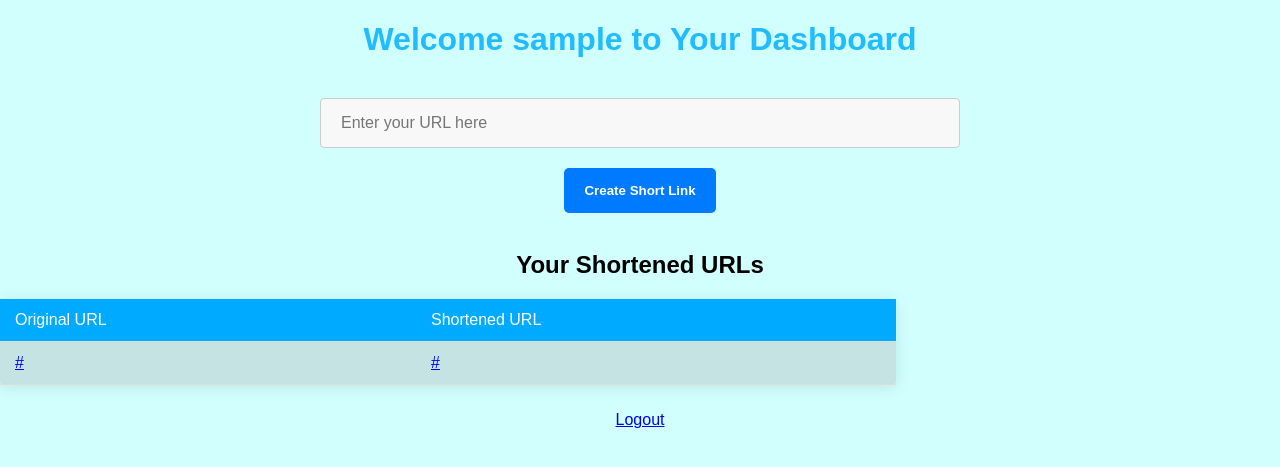
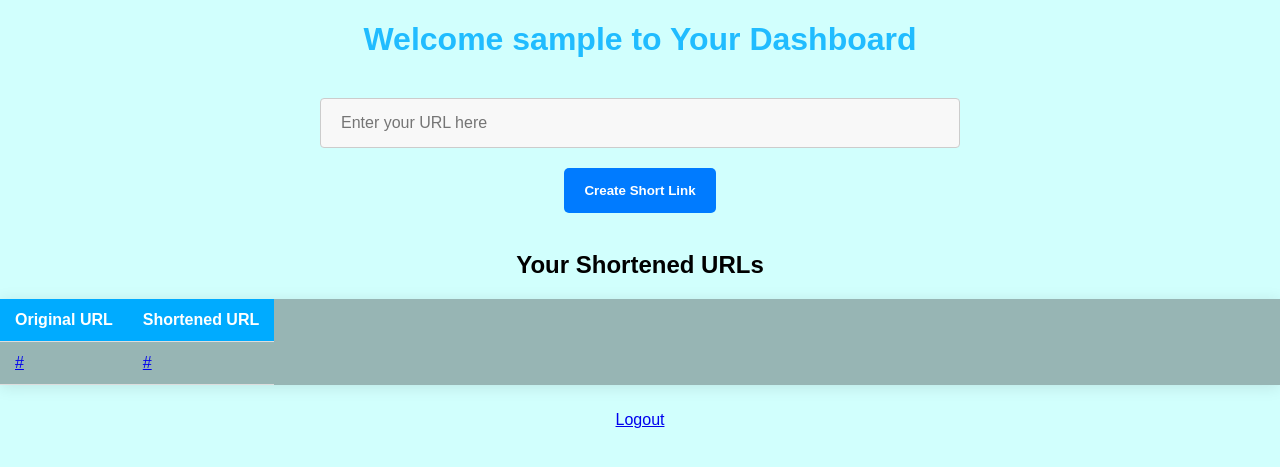
Before and after one commit to AparneshShukla/url-shortener, a Flask app: page /dashboard in a window 1280 px wide. Shown: the top 467 px of the page. Run offline with Flask 3, Linux system fonts and the light colour scheme; the visitor is signed in with stand-in values (Sample User, id 1); tables that the repository leaves empty hold one stand-in row (values such as "Sample post").

Commit message:
Update dashboard.css

```diff
--- a/MyApp/static/dashboard.css
+++ b/MyApp/static/dashboard.css
@@ -9,13 +9,19 @@ h1 {
     margin : 0;
 }
 
+.table_container{
+    width: 75%;
+    margin: auto;
+    border-radius: 4px;
+}
+
 table {
     border-collapse: collapse;
-    width: 70%;
+    width: 100%;
     margin-top: 20px;
     box-shadow: 0 2px 15px rgba(0, 0, 0, 0.1);
-    border-radius: 4px;
-    background-color: #aaaaaa55;
+    display:block;
+    background-color: #22222255;
 }
 
 th, td {
@@ -28,6 +34,8 @@ th {
     background-color: #00abff;
     color: #ffffff;
     font-weight: normal;
+    text-align: center;
+    font-weight: bold;
 }
 
 tr:nth-child(even) {
```
